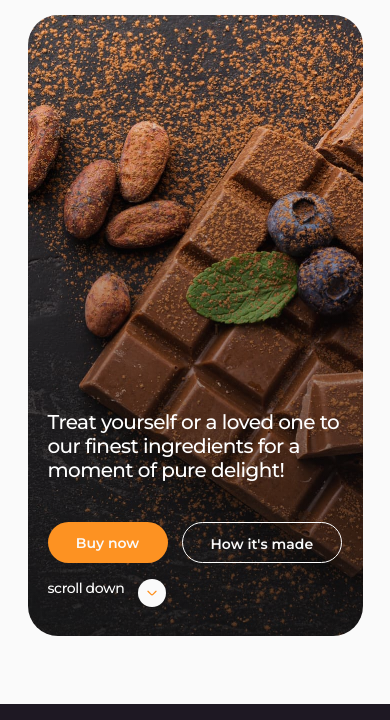
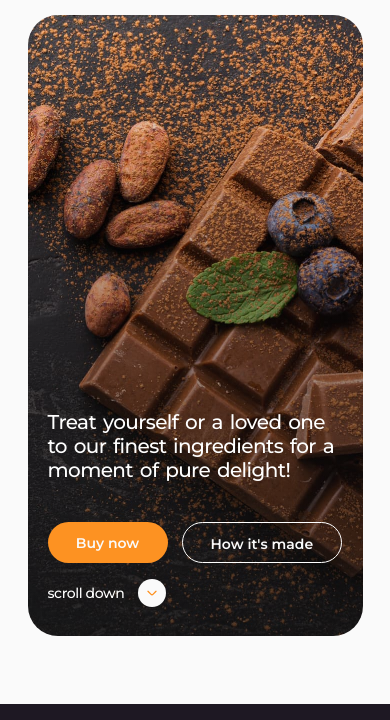
Before and after one commit to sselesnes/project-DevHive2, a website built with Vite: page src/index.html in a window 390 px wide. Shown: the part 69-789 px from the top of the page. Built offline with nearby package versions, Linux system fonts and the light colour scheme.

Commit message:
fix the scroll text position and text in mobile

```diff
--- a/src/css/hero.css
+++ b/src/css/hero.css
@@ -46,6 +46,7 @@
   letter-spacing: -0.6px;
   text-align: left;
   margin-bottom: 32px;
+  word-spacing: 2px;
 }
 
 /* flex-wrap: wrap; for mobile only!!! */
@@ -110,7 +111,7 @@
   flex-direction: row;
   gap: 14px;
   justify-content: start;
-  align-items: start;
+  align-items: center;
   /* margin-left: auto; */
 }
 .scroll-text {
```
